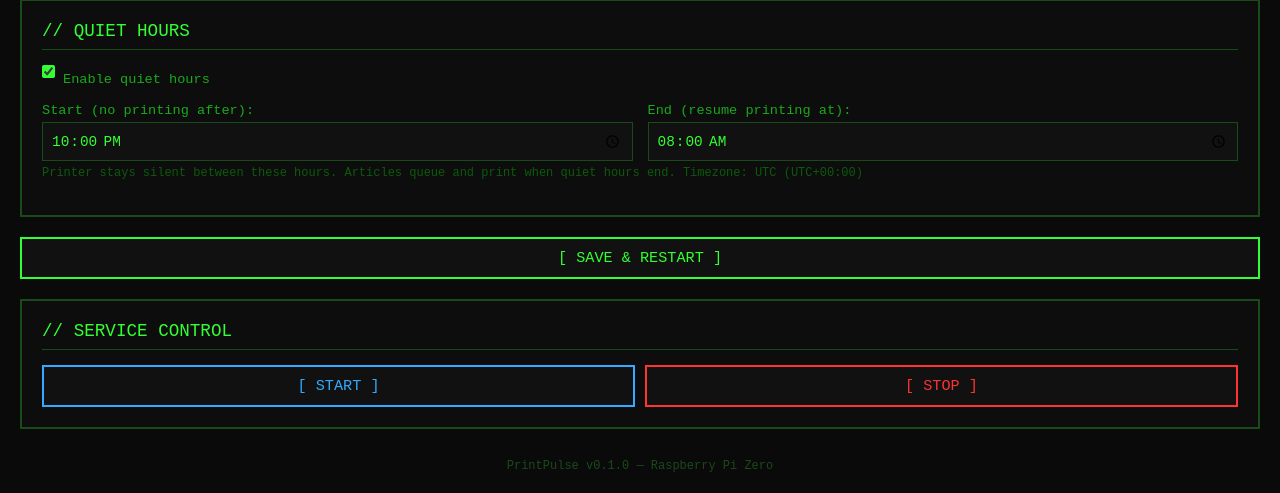
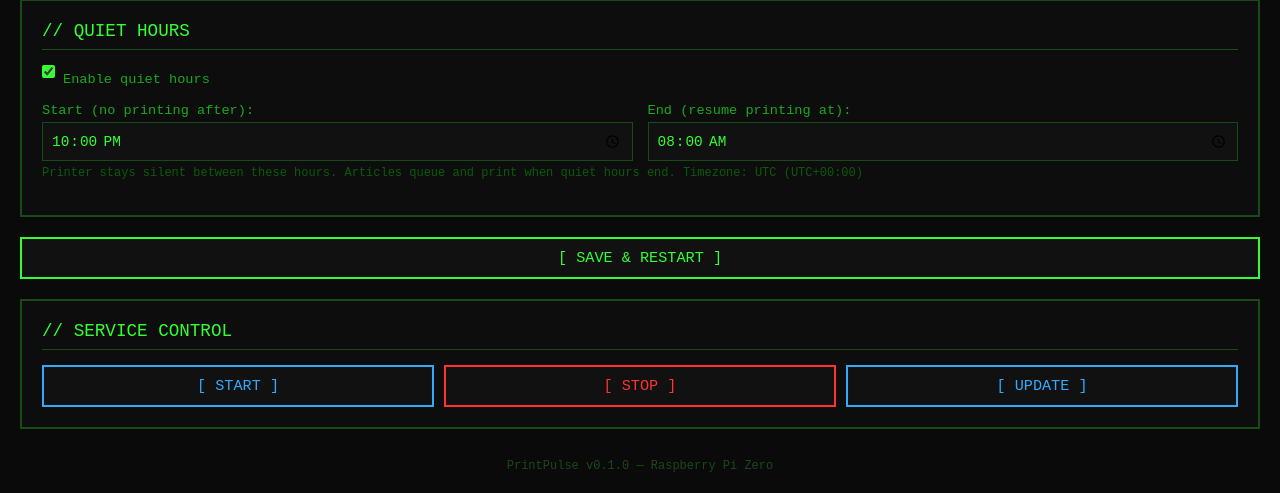
Before and after one commit to jampick/PrintPulse, a Flask app: page / in a window 1280 px wide. Shown: the part 692-1185 px from the top of the page. Run offline with Flask 3, Linux system fonts and the light colour scheme.

Commit message:
Add auto-update button to web UI
Adds an UPDATE button in the Service Control panel that runs
git pull --ff-only and restarts both systemd services. Also updates
setup.sh sudoers to allow restarting printpulse-web.

Fixes #19

Co-Authored-By: Claude Opus 4.6 (1M context) <noreply@anthropic.com>

```diff
--- a/pi/webapp/server.py
+++ b/pi/webapp/server.py
@@ -478,6 +478,51 @@ def stop():
     return redirect(url_for("index"))
 
 
+@app.route("/update", methods=["POST"])
+@require_auth
+def update():
+    """Pull latest code from GitHub and restart services."""
+    client_ip = request.remote_addr or "unknown"
+    if _check_rate_limit(f"update:{client_ip}"):
+        abort(429)
+
+    results = []
+
+    # Git pull
+    try:
+        result = subprocess.run(
+            ["git", "-C", _project_root, "pull", "--ff-only"],
+            capture_output=True, text=True, timeout=30,
+        )
+        pull_output = result.stdout.strip()
+        if result.returncode != 0:
+            pull_output = result.stderr.strip() or "git pull failed"
+        results.append(f"git pull: {pull_output}")
+        logger.info("Update git pull: %s", pull_output)
+    except (OSError, subprocess.TimeoutExpired) as exc:
+        results.append(f"git pull failed: {type(exc).__name__}")
+        logger.error("Update git pull failed: %s", type(exc).__name__)
+
+    # Restart services
+    for svc in ["printpulse", "printpulse-web"]:
+        try:
+            subprocess.run(
+                ["sudo", "systemctl", "restart", svc],
+                timeout=10,
+            )
+            results.append(f"{svc}: restarted")
+            logger.info("Update restarted %s", svc)
+        except (OSError, subprocess.TimeoutExpired) as exc:
+            results.append(f"{svc}: restart failed ({type(exc).__name__})")
+            logger.error("Update failed to restart %s: %s", svc, type(exc).__name__)
+
+    # Refresh version after update
+    global _APP_VERSION
+    _APP_VERSION = _get_version_info()
+
+    return redirect(url_for("index"))
+
+
 @app.route("/status")
 @require_auth
 def status_api():
--- a/pi/webapp/templates/index.html
+++ b/pi/webapp/templates/index.html
@@ -306,6 +306,10 @@
                 <input type="hidden" name="csrf_token" value="{{ csrf_token() }}">
                 <button type="submit" class="btn-stop" style="flex:1;">[ STOP ]</button>
             </form>
+            <form action="/update" method="post" style="flex:1;display:flex;">
+                <input type="hidden" name="csrf_token" value="{{ csrf_token() }}">
+                <button type="submit" class="btn-start" style="flex:1;">[ UPDATE ]</button>
+            </form>
         </div>
     </div>
 
```
Also changed, not shown: 1 other file.
